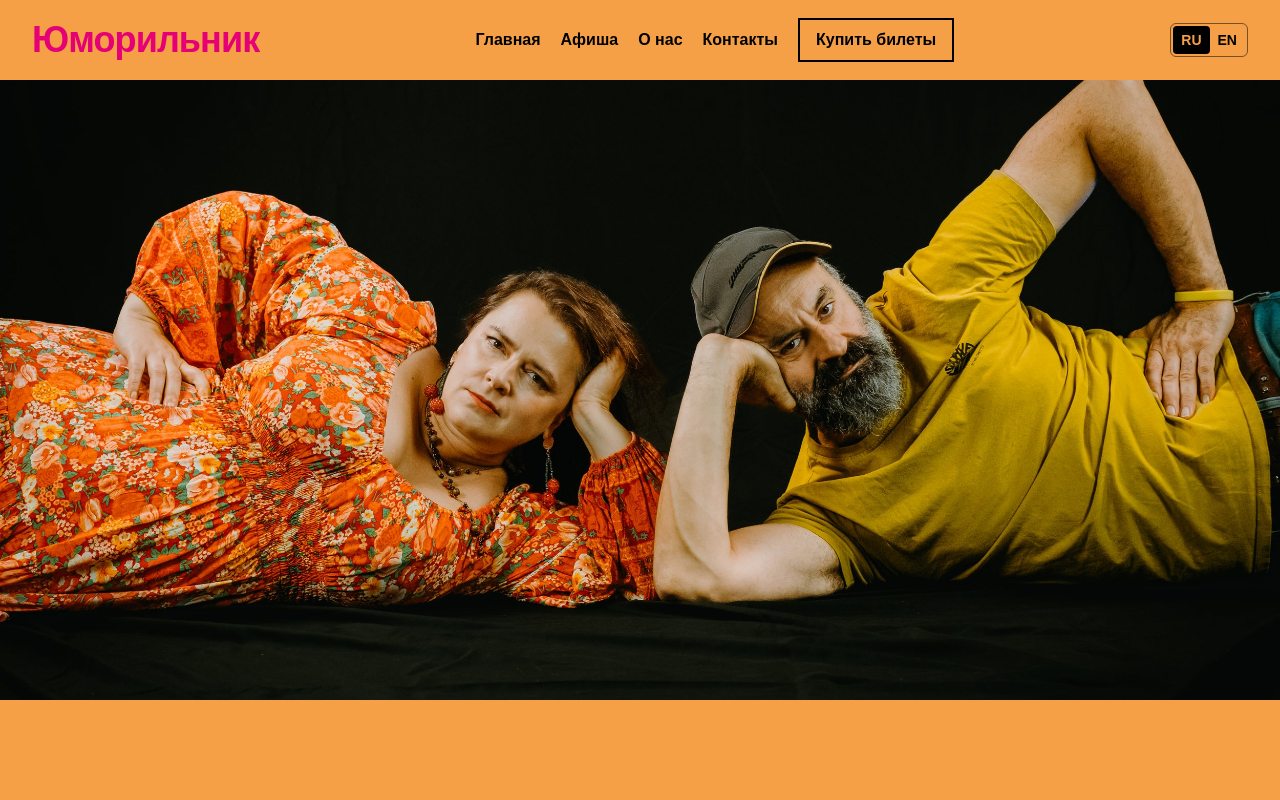
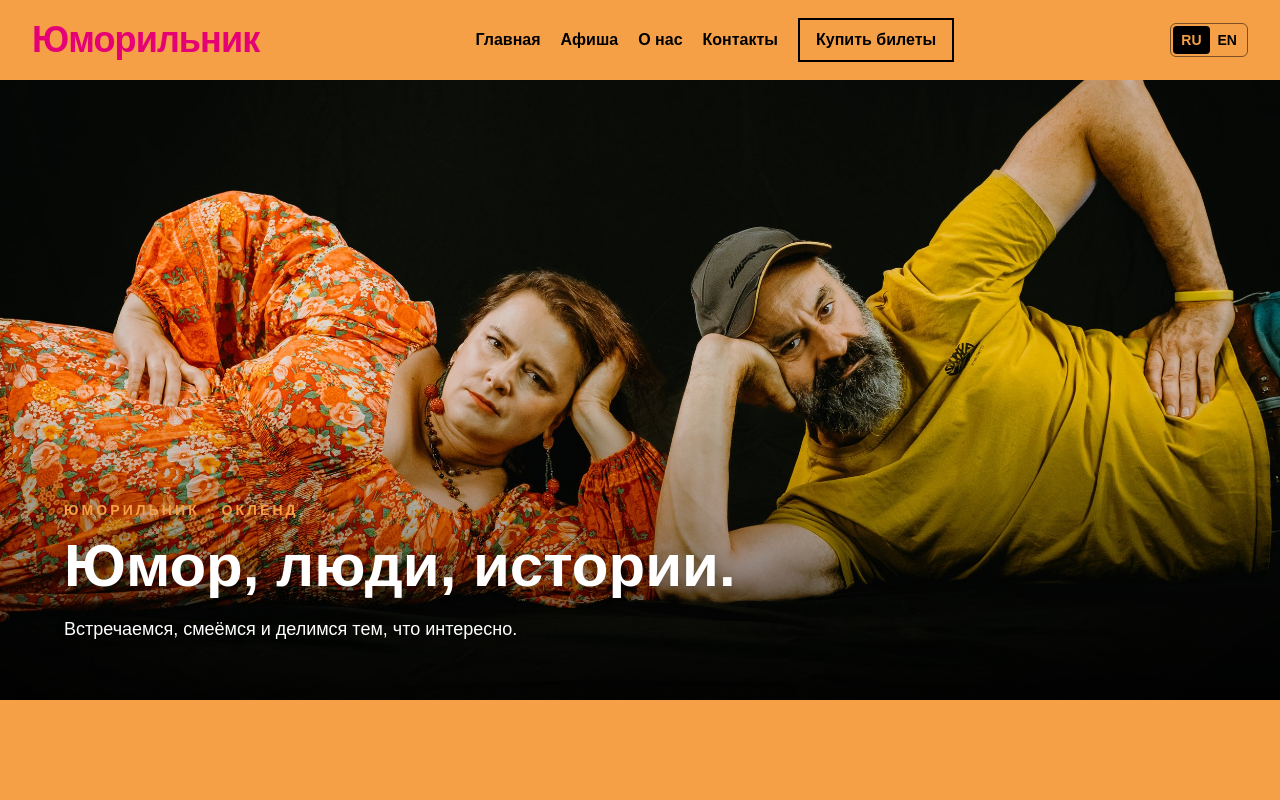
Before and after one commit to darshabloom/yumorilnik, a Next.js app: page / in a window 1280 px wide. Shown: the top 800 px of the page. Built offline with nearby package versions, Linux system fonts and the light colour scheme.

Commit message:
feat: trial subtle homepage hero introduction overlay

```diff
--- a/app/page.tsx
+++ b/app/page.tsx
@@ -10,7 +10,22 @@ export default function HomePage() {
           fill
           priority
           className="object-cover"
+          sizes="100vw"
         />
+        <div className="pointer-events-none absolute inset-x-0 bottom-0 h-1/2 bg-gradient-to-t from-black/85 via-black/25 to-transparent" aria-hidden="true" />
+        <div className="absolute inset-x-0 bottom-0 px-6 pb-7 pt-12 text-white sm:px-10 sm:pb-10 lg:px-16 lg:pb-14">
+          <div className="mx-auto max-w-7xl">
+            <p className="mb-2 text-xs font-semibold uppercase tracking-[0.22em] text-[#f5a047] sm:text-sm">
+              Юморильник · Окленд
+            </p>
+            <h1 className="max-w-2xl text-3xl font-black leading-tight drop-shadow-lg sm:text-5xl lg:text-6xl">
+              Юмор, люди, истории.
+            </h1>
+            <p className="mt-3 max-w-xl text-sm font-medium leading-relaxed drop-shadow-lg sm:text-lg">
+              Встречаемся, смеёмся и делимся тем, что интересно.
+            </p>
+          </div>
+        </div>
       </section>
 
       <section className="mx-auto grid max-w-5xl gap-10 px-6 py-20 md:grid-cols-3 md:items-center md:px-10 md:py-28">
```
